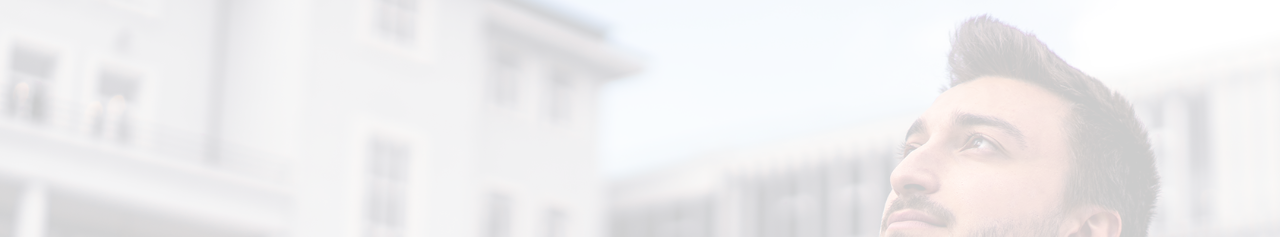
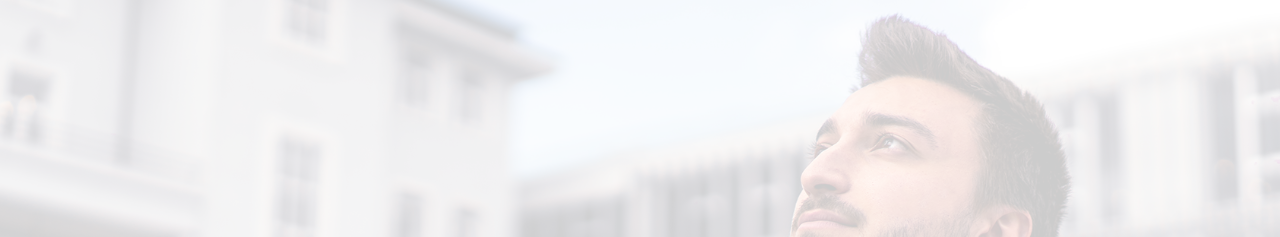
Before and after one commit to ugurevren/ugurevren.github.io, a plain HTML site: page index.html in a window 1280 px wide. Shown: the top 237 px of the page. Drawn offline with nearby package versions, Linux system fonts and the light colour scheme.

Commit message:
Update style.css

```diff
--- a/assets/css/style.css
+++ b/assets/css/style.css
@@ -277,14 +277,14 @@ h6 {
 #hero {
   width: 100%;
   height: 100vh;
-  background: url("../img/hero-bg.jpg") center no-repeat;
+  background: url("../img/hero-bg.jpg") top right no-repeat;
   background-size: cover;
   position: relative;
 }
 
 @media (min-width: 992px) {
   #hero {
-    padding-left: 160px;
+    padding-block: 160px;
   }
 }
 
```
